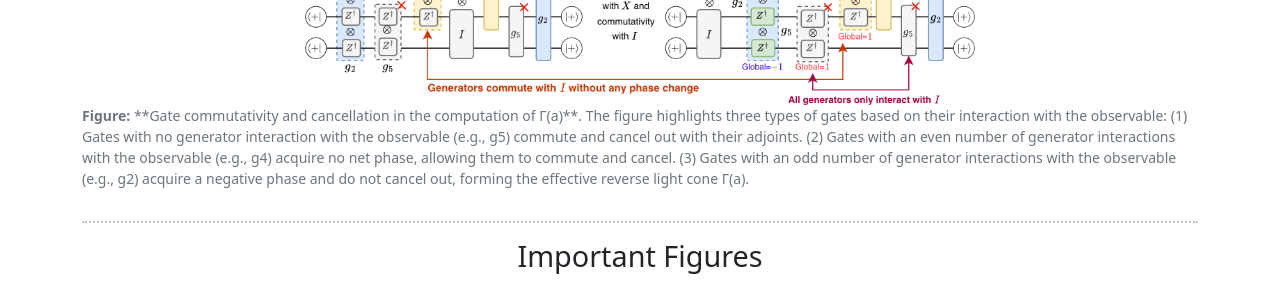
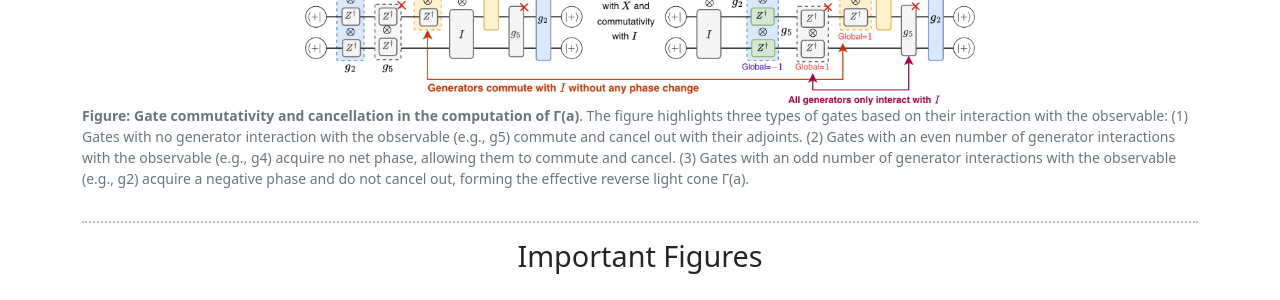
Before and after one commit to MPSLab-ASU/IQP-Trainability-Page, a Jekyll site: the page built from index.html, in a window 1280 px wide and 900 px high, scrolled down 858 px. Shown: the part 154-454 px from the top of the window. Built offline with Jekyll 4.4.1, drawn with Linux system fonts in a browser that asks for light colours; formulas are drawn with MathJax 3; a style sheet for code colours, icons or effects is not loaded.

Commit message:
fixed text bold

```diff
--- a/_config.yml
+++ b/_config.yml
@@ -21,7 +21,7 @@ favicon: assets/images/MPS_Lab.ico
 main_media:
   source: assets/images/mpo_comm.png
   caption: |
-    **Gate commutativity and cancellation in the computation of Γ(a)**. The figure highlights three types of gates based on their interaction with the observable: (1) Gates with no generator interaction with the observable (e.g., g5) commute and cancel out with their adjoints. (2) Gates with an even number of generator interactions with the observable (e.g., g4) acquire no net phase, allowing them to commute and cancel. (3) Gates with an odd number of generator interactions with the observable (e.g., g2) acquire a negative phase and do not cancel out, forming the effective reverse light cone Γ(a).
+    <b>Gate commutativity and cancellation in the computation of Γ(a)</b>. The figure highlights three types of gates based on their interaction with the observable: (1) Gates with no generator interaction with the observable (e.g., g5) commute and cancel out with their adjoints. (2) Gates with an even number of generator interactions with the observable (e.g., g4) acquire no net phase, allowing them to commute and cancel. (3) Gates with an odd number of generator interactions with the observable (e.g., g2) acquire a negative phase and do not cancel out, forming the effective reverse light cone Γ(a).
 
 
 
```
